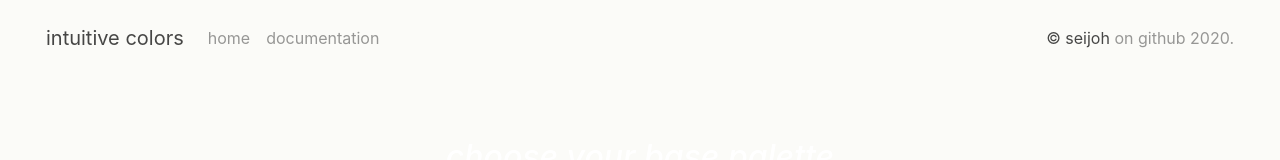
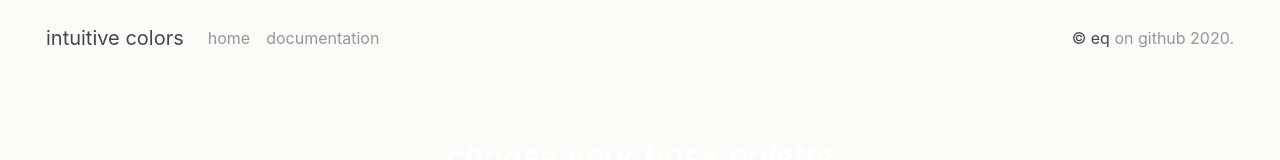
Before and after one commit to qiuriosity/intuitive-colors, a React (Create React App) app: page / in a window 1280 px wide. Shown: the top 160 px of the page. Built offline with nearby package versions, Linux system fonts and the light colour scheme.

Commit message:
updated links

```diff
--- a/src/App.js
+++ b/src/App.js
@@ -55,10 +55,10 @@ class App extends React.Component {
                             <Navbar.Brand as={Link} to="/">intuitive colors</Navbar.Brand>
                             <Nav className="mr-auto">
                                 <Nav.Link as={Link} to="/">home</Nav.Link>
-                                <Nav.Link href="https://github.com/seijoh/intuitive-colors">documentation</Nav.Link>
+                                <Nav.Link href="https://github.com/qiuriosity/intuitive-colors">documentation</Nav.Link>
                             </Nav>
                             <Navbar.Text>
-                                <a href="https://github.com/seijoh">&#169; seijoh</a> on github 2020.
+                                <a href="https://github.com/qiuriosity">&#169; eq</a> on github 2020.
                             </Navbar.Text>
                         </Navbar>
                         {/* routing for ColorStation/FullPalette */}
```
Also changed, not shown: 1 other file (tests, documents, lock files or other folders).
